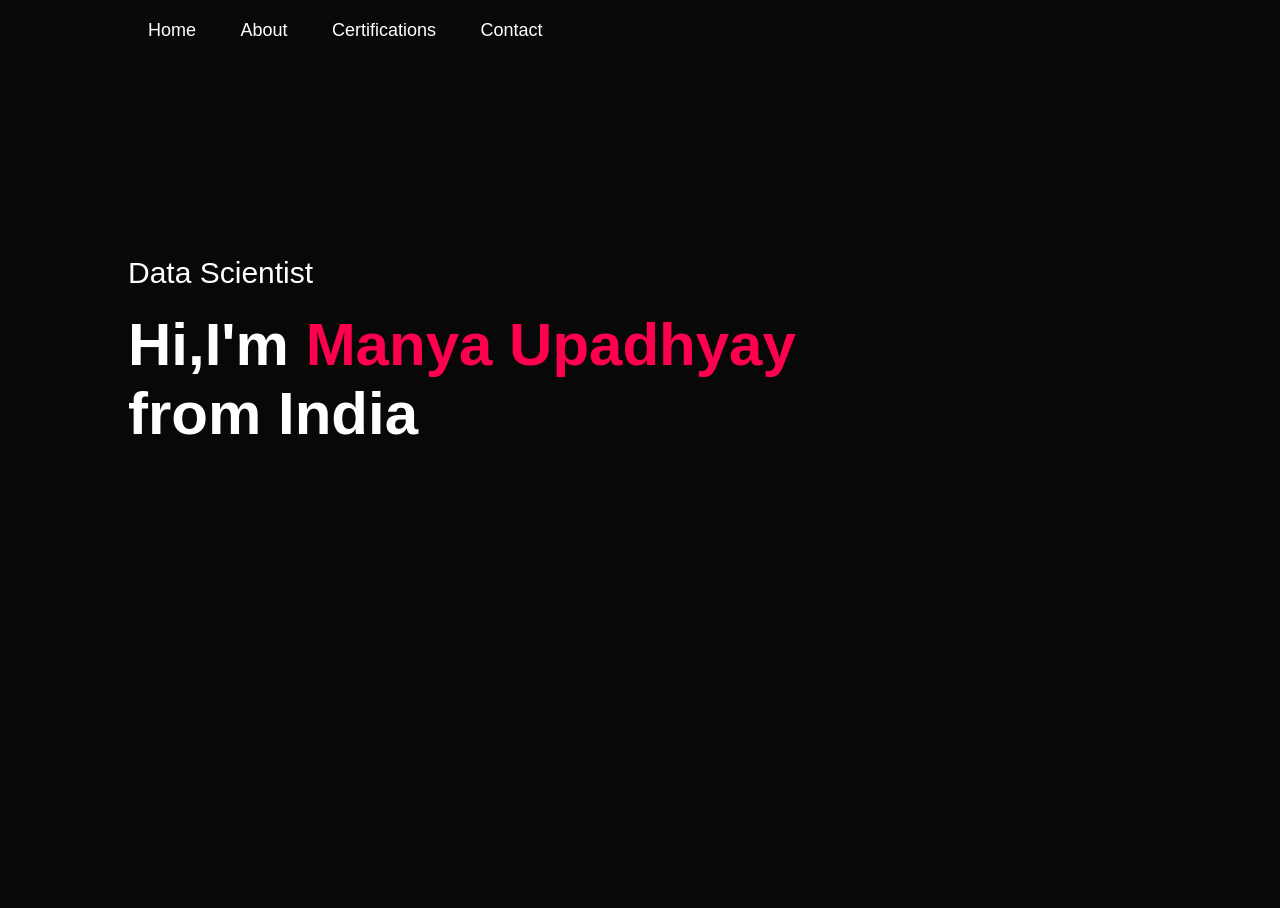
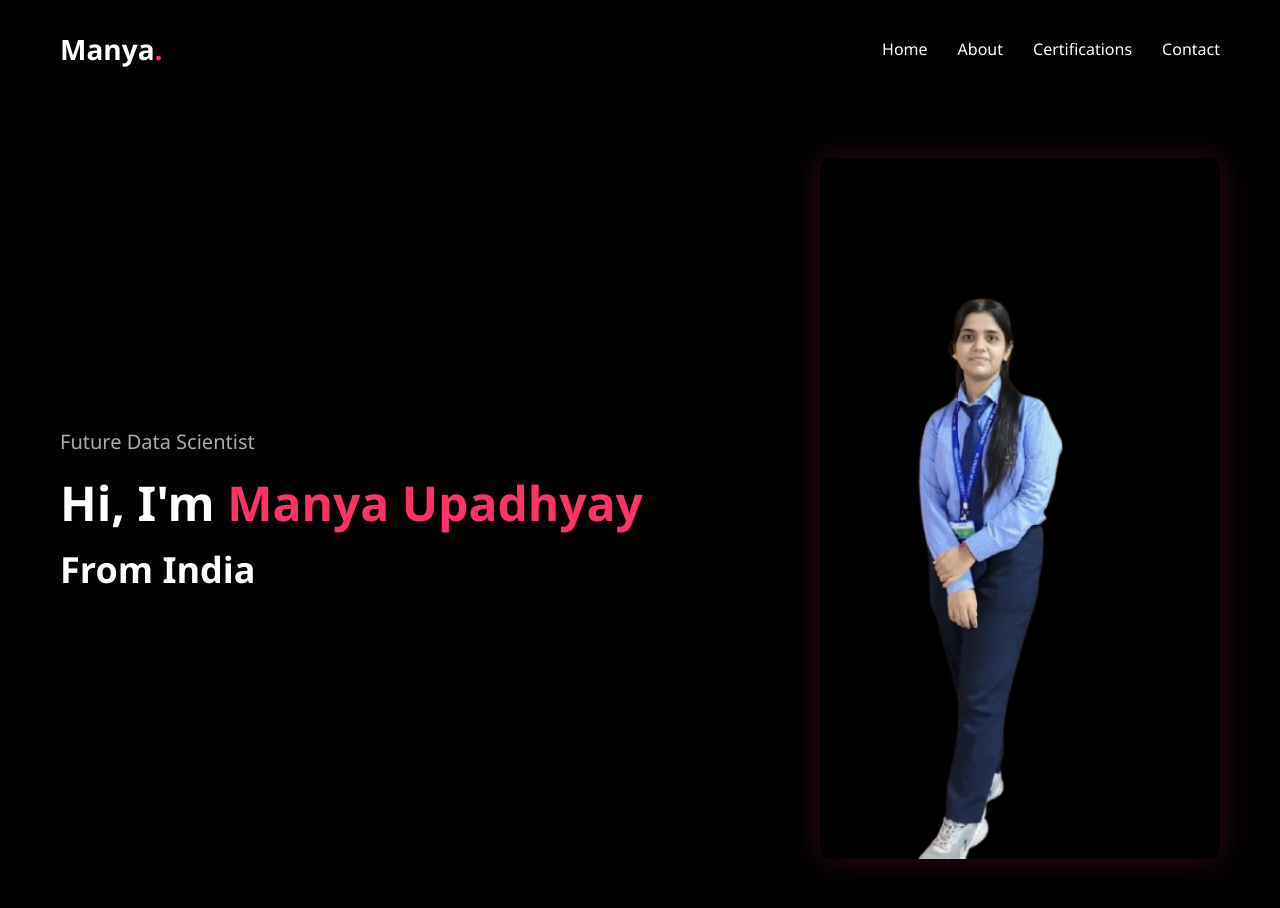
Before and after one commit to ankitmodanwall/Portfolio_manya, a plain HTML site: page portfolio/index.html in a window 1280 px wide. Before the commit the page ends 800 px from the top, so only its background shows below. Drawn offline with Linux system fonts and the light colour scheme.

Commit message:
image added

```diff
--- a/portfolio/index.html
+++ b/portfolio/index.html
@@ -2,15 +2,16 @@
 <html lang="en">
 <head>
   <meta charset="UTF-8" />
-  <meta http-equiv="X-UA-Compatible" content ="IE=edge">
   <meta name="viewport" content="width=device-width, initial-scale=1.0" />
-  <title>My Portfolio</title>
+  <meta http-equiv="X-UA-Compatible" content="IE=edge" />
+  <title>Manya | Portfolio</title>
   <link rel="stylesheet" href="style.css" />
 </head>
 <body>
 
-  <div id="header">
-    <div class="container">
+  <!-- Header -->
+  <header>
+    <div class="logo">Manya<span>.</span></div>
     <nav>
       <ul>
         <li><a href="#">Home</a></li>
@@ -19,9 +20,19 @@
         <li><a href="#">Contact</a></li>
       </ul>
     </nav>
-      <div class ="header-text">
-        <p>Data Scientist</p>
-        <h1>Hi,I'm <span>Manya Upadhyay</span><br> from India</h1>
+  </header>
+
+  <!-- Hero Section -->
+  <section class="hero">
+    <div class="text-content">
+      <p class="role"> <span>Future Data Scientist</span></p>
+      <h1>Hi, I'm <span class="highlight">Manya Upadhyay</span></h1>
+      <h2>From India</h2>
     </div>
+    <div class="hero-img">
+      <img src="profile.png" alt="Manya's Photo" />
     </div>
-  </div>
+  </section>
+
+</body>
+</html>
--- a/portfolio/style.css
+++ b/portfolio/style.css
@@ -1,76 +1,89 @@
+/* Reset */
 * {
   margin: 0;
   padding: 0;
-  font-family: 'Poppins', sans-serif;
   box-sizing: border-box;
 }
 
+/* Body */
 body {
-   background: #080808;
-   color: #fff;
+  background-color: #000;
+  color: #fff;
+  font-family: 'Segoe UI', sans-serif;
 }
 
-#header {
-  width: 100%;
-  height: 100vh;
-  background-image: url("image/me.jpg");
-  background-size: cover;
-  background-position: center;
+/* Header */
+header {
+  display: flex;
+  justify-content: space-between;
+  align-items: center;
+  padding: 30px 60px;
 }
 
-.container{
-  padding: 10px 10%;
+.logo {
+  font-size: 28px;
+  font-weight: bold;
+  color: white;
 }
 
-nav{
+.logo span {
+  color: #ff3366;
+}
+
+nav ul {
   display: flex;
+  list-style: none;
+  gap: 30px;
+}
+
+nav a {
+  text-decoration: none;
+  color: white;
+  font-size: 16px;
+  transition: color 0.3s ease;
+}
+
+nav a:hover {
+  color: #ff3366;
+}
+
+/* Hero Section */
+.hero {
+  display: flex;
+  justify-content: space-between;
   align-items: center;
-  justify-content: space-between;
+  padding: 60px;
   flex-wrap: wrap;
 }
 
-.logo{
-  width: 140px;
+.text-content {
+  max-width: 600px;
 }
 
-nav ul li{
-  display: inline-block;
-  list-style: none;
-  margin: 10px 20px;
-
+.role {
+  font-size: 20px;
+  color: #aaa;
+  margin-bottom: 15px;
 }
 
-nav ul li a{
-  color: #fff;
-  text-decoration: none;
-  font-size: 18px;
-  position: relative;
+h1 {
+  font-size: 48px;
+  margin-bottom: 10px;
 }
 
-nav ul li a::after{
-  content: '';
-  idth:100%;
-  height: 3px;
-  background: #ff004f;
-  position: absolute;
-  left:0;
-  bottom: -6px;
-  transition : 0.5s;
+h2 {
+  font-size: 36px;
+  font-weight: bold;
 }
 
-nav ul li a:hover::after{
-  width:100%
+.highlight {
+  color: #ff3366;
 }
 
-.header-text{
-  margin-top: 20%;
-  font-size: 30px;
+/* Image Styling */
+.hero-img img {
+  width: 400px;
+  max-width: 100%;
+  border-radius: 10px;
+  box-shadow: 0 0 30px rgba(255, 51, 102, 0.2);
 }
-
-.header-text h1{
-  font-size: 60px;
-  margin-top:20px;
-}
-.header-text h1 span{
-  color: #ff004f;
-}
```
Also changed, not shown: portfolio/profile.png (added). Lines whose indentation alone changed are shown as unchanged.
